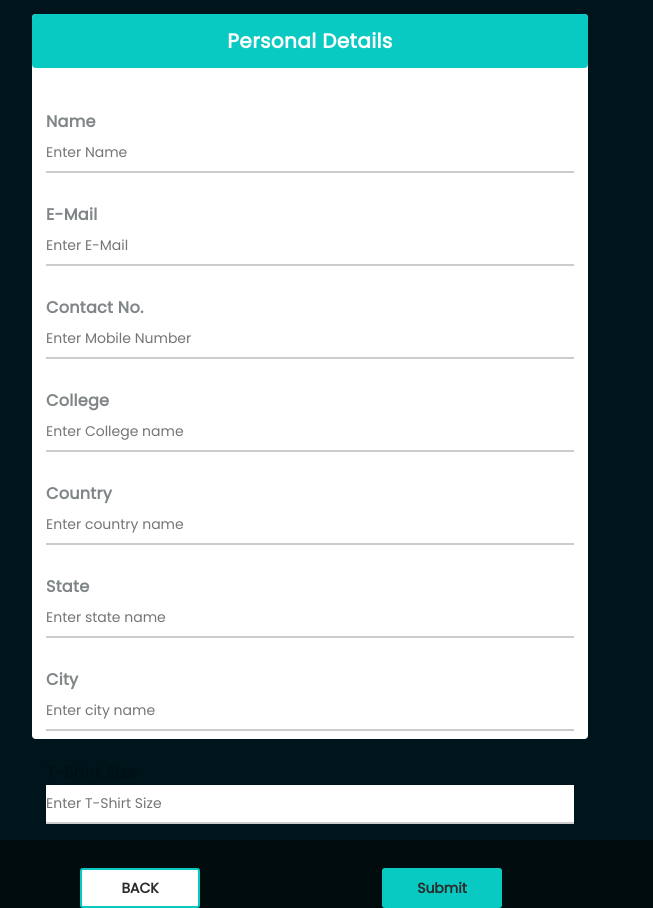
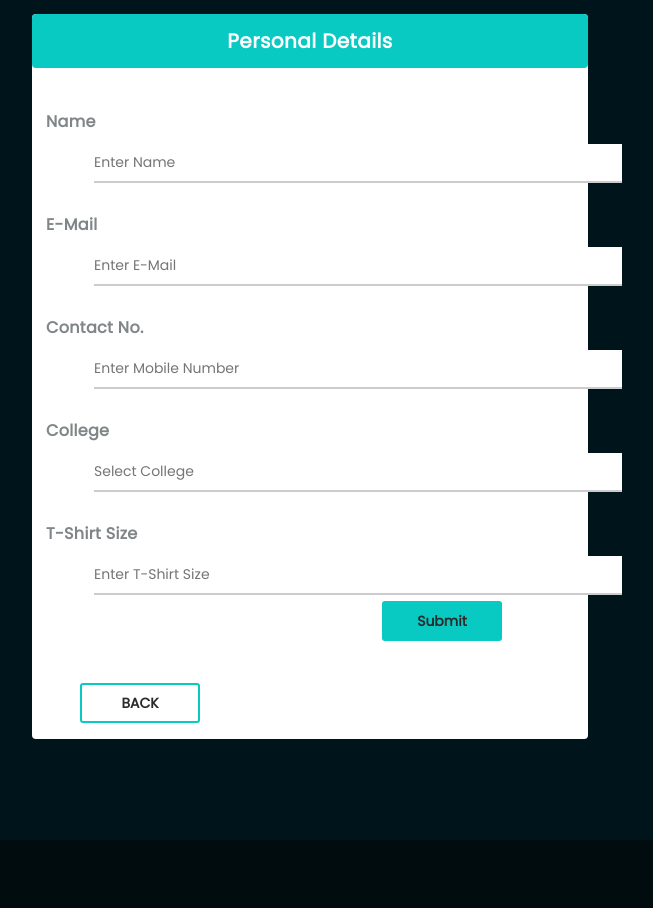
Before and after one commit to prakhar2109/Esummit20, a React app: page /personal-detail in a window 1280 px wide. Shown: the part 240-1148 px from the top of the page, without its empty margins (413-1066 px from the left). After the commit the page ends 1080 px from the top, so only its background shows below. Built offline with nearby package versions, Linux system fonts and the light colour scheme.

Commit message:
refractoring of code,added responsive

```diff
--- a/src/components/registration/account_setup/accountsetup.js
+++ b/src/components/registration/account_setup/accountsetup.js
@@ -88,7 +88,6 @@ class Facebooklogin extends Component {
     return (
       <React.Fragment>
         <div className="account_setup">
-          <Navbar />
           <div className="signup-container">
             <div className="signupcircle_marker">
               <div className="signup_circle">
--- a/src/components/registration/personal_details/personal_details.css
+++ b/src/components/registration/personal_details/personal_details.css
@@ -4,8 +4,8 @@ input {
   border: none;
   width: 100%;
   border-bottom: 2px solid #ccc;
-  margin-top: 10px;
-  margin-left: 48px;
+  margin-top: 10px !important;
+  margin-left: 48px !important;
 }
 .error_message {
   margin-left: 48px;
@@ -151,3 +151,52 @@ label {
   letter-spacing: 0.02em;
   color: rgba(1, 12, 15, 0.5);
 }
+/* .personalDetail-container {
+  display: flex !important;
+  align-items: center;
+  justify-content: center;
+} */
+@media only screen and (min-device-width: 320px) and (max-device-width: 480px) {
+  .personaldetails {
+    width: 380px !important;
+    height: 680px !important;
+    display: flex;
+    justify-content: center;
+    align-items: center;
+    flex-direction: column;
+  }
+  .navbar-container {
+    width: 380px !important;
+  }
+  .personaldetails_form {
+    width: 380px !important;
+    left: 0px;
+    display: flex;
+    flex-direction: column;
+  }
+  .personaldetails_title {
+    width: 380px !important;
+  }
+  input {
+    width: 330px !important;
+  }
+  .p_signup_innercircle {
+    left: 40px;
+  }
+  .p_signup {
+    left: 32px;
+  }
+  .p_between_line {
+    left: 70px;
+    width: 200px;
+  }
+  .p_personaldetail_circle {
+    left: 270px;
+  }
+  .p_personaldetail {
+    left: 230px;
+  }
+  .personal-submitButton {
+    margin-left: -120px !important;
+  }
+}
--- a/src/components/registration/personal_details/personal_details.js
+++ b/src/components/registration/personal_details/personal_details.js
@@ -3,6 +3,7 @@ import React, { Component } from 'react'
 import PropTypes from 'prop-types'
 import './personal_details.css'
 import Navbar from '../navbar/navbar.js'
+import Index from '../../navbar/index.js'
 import Button from '../popup/button/register_button.js'
 class Personaldetail extends Component {
   constructor(props) {
@@ -307,7 +308,7 @@ class Personaldetail extends Component {
     return (
       <React.Fragment>
         <div className="personaldetails">
-          <Navbar />
+          <div className="personalDetail-container">
             <div className="p_signupcircle_marker">
               <div className="p_signup_circle">
                 <div className="p_signup_innercircle">
@@ -382,7 +383,7 @@ class Personaldetail extends Component {
                     <input
                       id="inputPhone"
                       type="number"
-                    name="phone"
+                      name="contactno"
                       placeholder="Enter Mobile Number"
                       value={phone}
                       autoCorrect="off"
@@ -406,7 +407,7 @@ class Personaldetail extends Component {
                       id="inputCollege"
                       type="text"
                       name="college"
-                    placeholder="Enter College name"
+                      placeholder="Select College"
                       value={college}
                       autoCorrect="off"
                       autoComplete="off"
@@ -420,75 +421,6 @@ class Personaldetail extends Component {
                     <span className="personaldetails_input_error">
                       {college_error_bool ? (
                         <div className="error_message">{college_error}</div>
-                    ) : null}
-                  </span>
-                </div>
-                <label htmlFor="inputCountry">Country</label>
-                <div className="personaldetails_input_feild">
-                  <input
-                    id="inputCountry"
-                    type="text"
-                    name="country"
-                    placeholder="Enter country name"
-                    value={country}
-                    autoCorrect="off"
-                    autoComplete="off"
-                    autoCapitalize="off"
-                    onChange={e => {
-                      this.handleChange(e)
-                      this.country_validate()
-                    }}
-                    required
-                  />
-                  <span className="personaldetails_input_error">
-                    {country_error_bool ? (
-                      <div className="error_message">{country_error}</div>
-                    ) : null}
-                  </span>
-                </div>
-                <label htmlFor="inputState">State</label>
-                <div className="personaldetails_input_feild">
-                  <input
-                    id="inputState"
-                    type="text"
-                    name="state"
-                    placeholder="Enter state name"
-                    value={state}
-                    autoCorrect="off"
-                    autoComplete="off"
-                    autoCapitalize="off"
-                    onChange={e => {
-                      this.handleChange(e)
-                      this.state_validate()
-                    }}
-                    required
-                  />
-                  <span className="personaldetails_input_error">
-                    {state_error_bool ? (
-                      <div className="error_message">{state_error}</div>
-                    ) : null}
-                  </span>
-                </div>
-                <label htmlFor="inputCity">City</label>
-                <div className="personaldetails_input_feild">
-                  <input
-                    id="inputCity"
-                    type="text"
-                    name="city"
-                    placeholder="Enter city name"
-                    value={city}
-                    autoCorrect="off"
-                    autoComplete="off"
-                    autoCapitalize="off"
-                    onChange={e => {
-                      this.handleChange(e)
-                      this.city_validate()
-                    }}
-                    required
-                  />
-                  <span className="personaldetails_input_error">
-                    {city_error_bool ? (
-                      <div className="error_message">{city_error}</div>
                       ) : null}
                     </span>
                   </div>
@@ -522,6 +454,7 @@ class Personaldetail extends Component {
                 name="BACK"
                 style={{
                   marginLeft: '48px',
+                  marginTop: '44px',
                   border: '2px solid #09C9C3',
                   backgroundColor: '#fff',
                   fontWeight: 'bold',
@@ -529,7 +462,7 @@ class Personaldetail extends Component {
                 }}
                 handleClick={this.handleBack}
               />
-
+              <div className="personal-submitButton">
                 <Button
                   name="Submit"
                   style={{
@@ -540,6 +473,8 @@ class Personaldetail extends Component {
                   }}
                   handleClick={this.handleSubmit}
                 />
+              </div>
+            </div>
           </div>
         </div>
       </React.Fragment>
--- a/src/components/registration/popup/success/success.css
+++ b/src/components/registration/popup/success/success.css
@@ -53,3 +53,22 @@
   color: white;
   font-family: '';
 }
+@media only screen and (min-device-width: 320px) and (max-device-width: 480px) {
+  .registration_success {
+    width: 380px !important;
+  }
+  .success_main {
+    margin-left: 1px;
+    width: 380px;
+  }
+  .success_content {
+    margin-left: 5px;
+    width: 370px;
+  }
+  .success_close {
+    margin-left: 300px;
+  }
+  .closeButton {
+    margin-left: -290px;
+  }
+}
--- a/src/components/registration/popup/success/success.js
+++ b/src/components/registration/popup/success/success.js
@@ -2,17 +2,33 @@ import React, { Component } from 'react'
 import './success.css'
 import Button from '../button/register_button.js'
 import Navbar from '../../navbar/navbar.js'
-function Success() {
+import PropTypes from 'prop-types'
+
+class Successmessage extends Component {
+  constructor(props) {
+    super(props)
+    this.state = {}
+  }
+  navigateMain = () => {
+    const { history } = this.props
+    history.push('/')
+  }
+  render() {
     return (
       <div className="registration_success">
-      <Navbar />
         <div className="success_main">
           <div className="success_heading">Success !</div>
-        <div className="success_close"></div>
+          <div
+            className="success_close"
+            onClick={() => {
+              this.navigateMain()
+            }}
+          ></div>
           <div className="success_content">
             You have successfully registered. The link to the dashboard will be
             uploaded soon.
           </div>
+          <div className="closeButton">
             <Button
               name="CLOSE"
               style={{
@@ -25,11 +41,17 @@ function Success() {
                 marginLeft: '416px'
               }}
               handleClick={() => {
-            window.location = '/'
+                this.navigateMain()
               }}
-        ></Button>
+            />
+          </div>
         </div>
       </div>
     )
   }
-export default Success
+}
+
+export default Successmessage
+Successmessage.propTypes = {
+  history: PropTypes.func
+}
```
Lines whose indentation alone changed are shown as unchanged.
